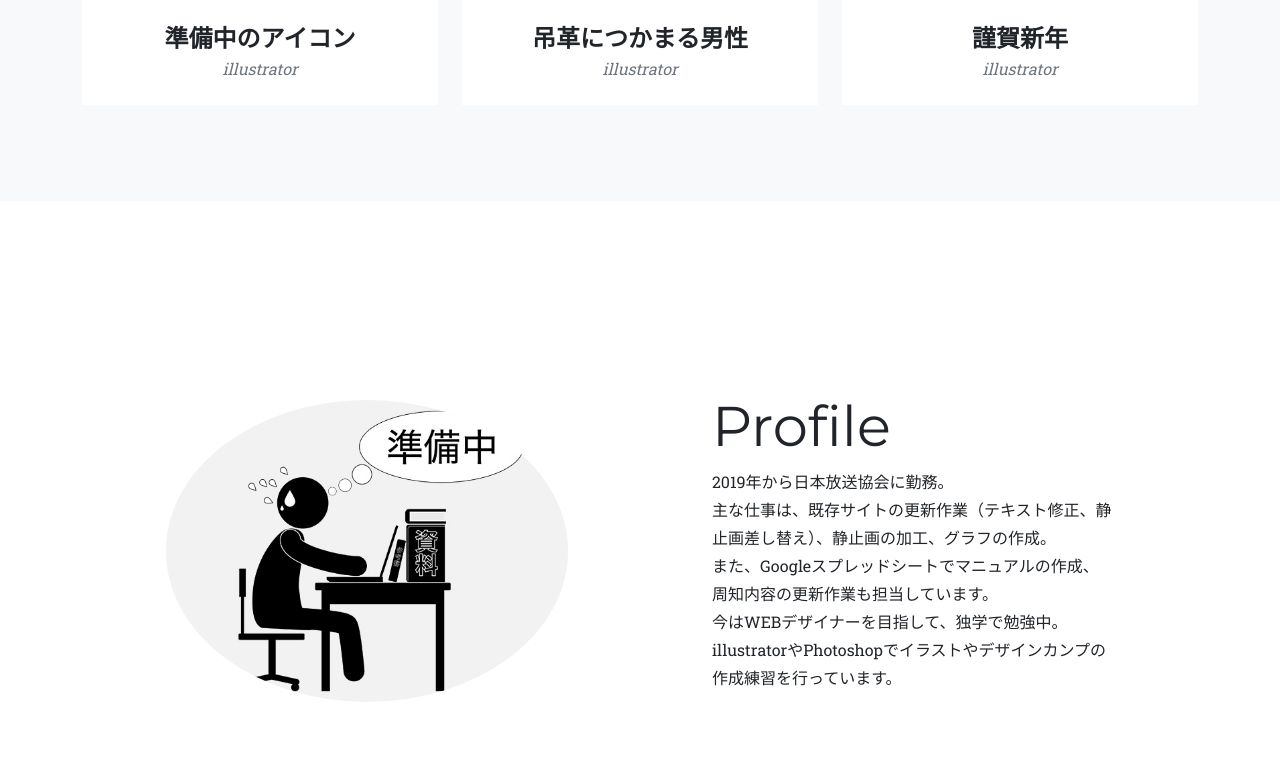
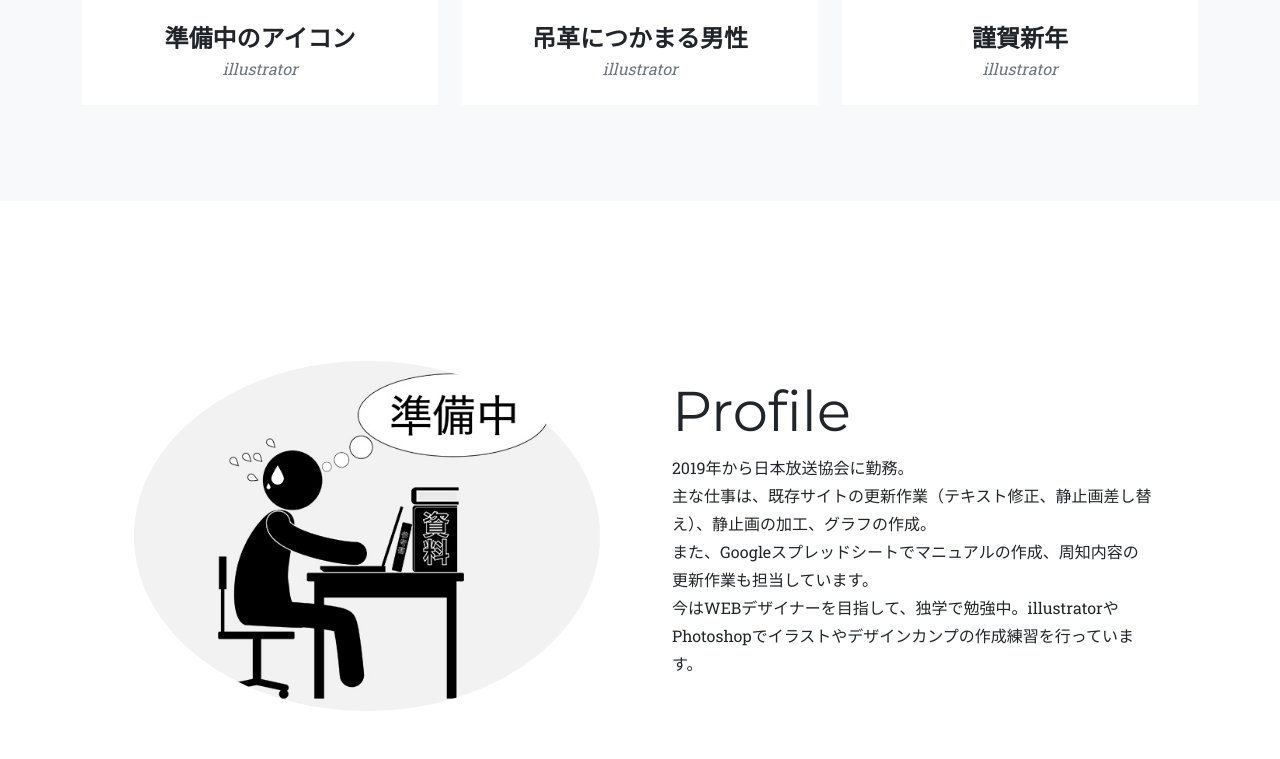
Before and after one commit to US-ai/kh_Portfolio, a plain HTML site: page index.html in a window 1280 px wide. Shown: the part 1384-2143 px from the top of the page. Drawn offline with nearby package versions, Linux system fonts and the light colour scheme.

Commit message:
Add files via upload

```diff
--- a/index.html
+++ b/index.html
@@ -146,10 +146,10 @@
             <div class="container px-5" id="Profile">
                 <div class="row gx-5 align-items-center">
                     <div class="col-lg-6">
-                        <div class="p-5"><img class="img-fluid rounded-circle" src="assets/img/04.jpg" alt="..." /></div>
+                        <div class="p-3"><img class="img-fluid rounded-circle" src="assets/img/04.jpg" alt="..." /></div>
                     </div>
                     <div class="col-lg-6">
-                        <div class="p-5">
+                        <div class="p-2">
                             <h2 class="display-4">Profile</h2>
                             <p>2019年から日本放送協会に勤務。<br>
                             主な仕事は、既存サイトの更新作業（テキスト修正、静止画差し替え）、静止画の加工、グラフの作成。<br>
```
